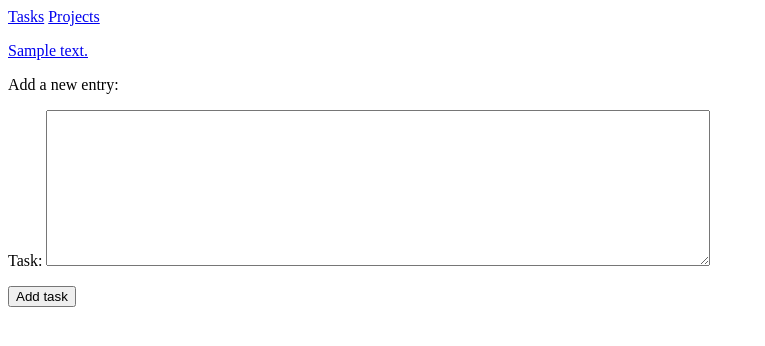
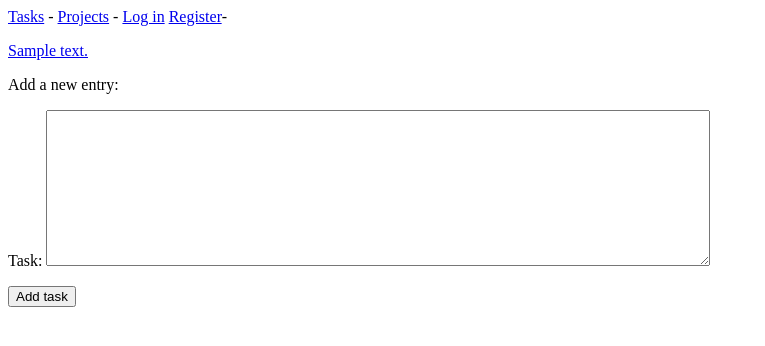
Before and after one commit to DePotterDev/pms-taskmaster, a Django app: page /new_task/1/ in a window 1280 px wide. Shown: the top 346 px of the page, without its empty margins (0-765 px from the left). Run offline with Django 3.2, Linux system fonts and the light colour scheme; tables that the repository leaves empty hold one stand-in row (values such as "Sample post").

Commit message:
Second phase

```diff
--- a/surus/settings.py
+++ b/surus/settings.py
@@ -33,6 +33,7 @@ ALLOWED_HOSTS = []
 INSTALLED_APPS = [
     # My apps
     'tasks',
+    'users',
 
     # Default django apps.
     'django.contrib.admin',
--- a/surus/urls.py
+++ b/surus/urls.py
@@ -18,5 +18,6 @@ from django.urls import path, include
 
 urlpatterns = [
     path('admin/', admin.site.urls),
-    path('',include('tasks.urls')),
+    path('users/', include('users.urls')),
+    path('', include('tasks.urls')),
 ]
--- a/tasks/templates/tasks/base.html
+++ b/tasks/templates/tasks/base.html
@@ -1,6 +1,13 @@
 <p>
-    <a href="{% url 'tasks:index' %}">Tasks</a>
-    <a href="{% url 'tasks:projects' %}">Projects</a>
+    <a href="{% url 'tasks:index' %}">Tasks</a> -
+    <a href="{% url 'tasks:projects' %}">Projects</a> -
+    {% if user.is_authenticated %}
+    Hello, {{ user.username }}.
+    <a href="{%url 'users:logout' %}">Log out</a>
+    {% else %}
+    <a href="{% url 'users:login' %}">Log in</a>
+    <a href="{% url 'users:register' %}">Register</a>-
+    {% endif %}
 </p>
 
 {% block content %}{% endblock content %}
```
